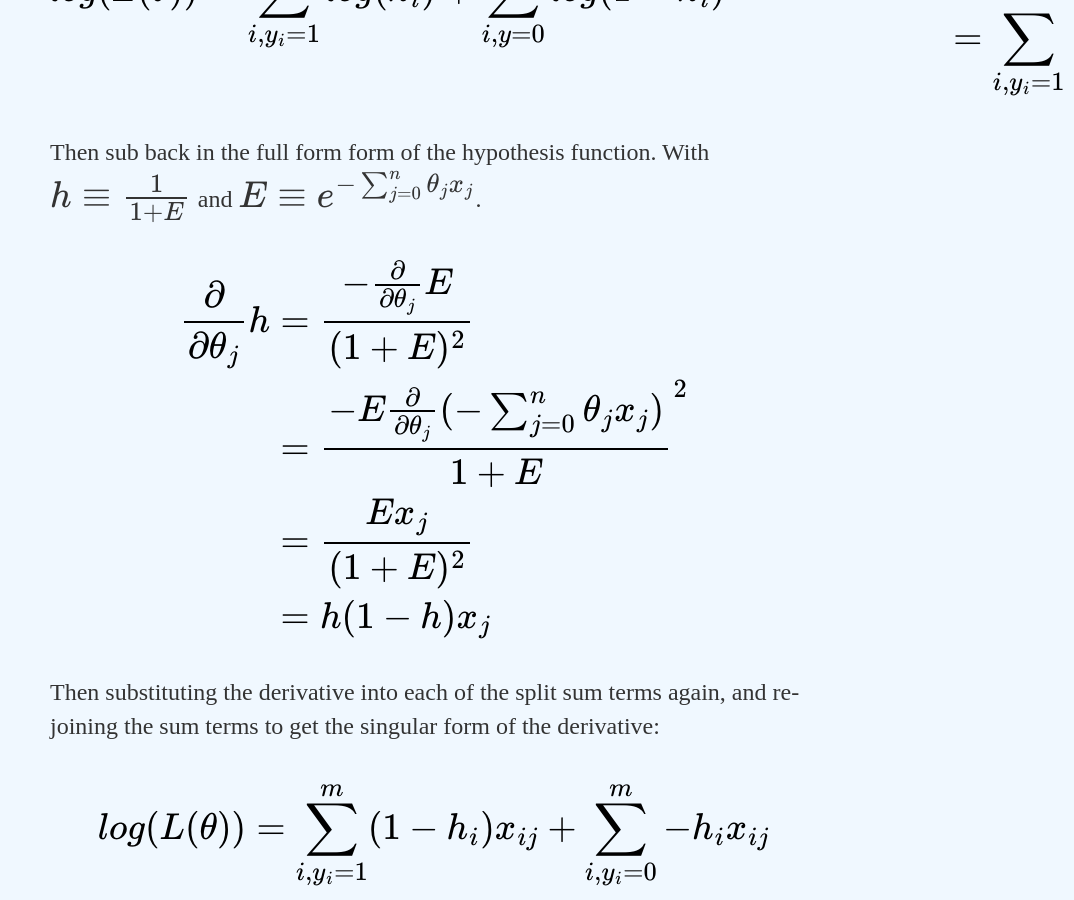
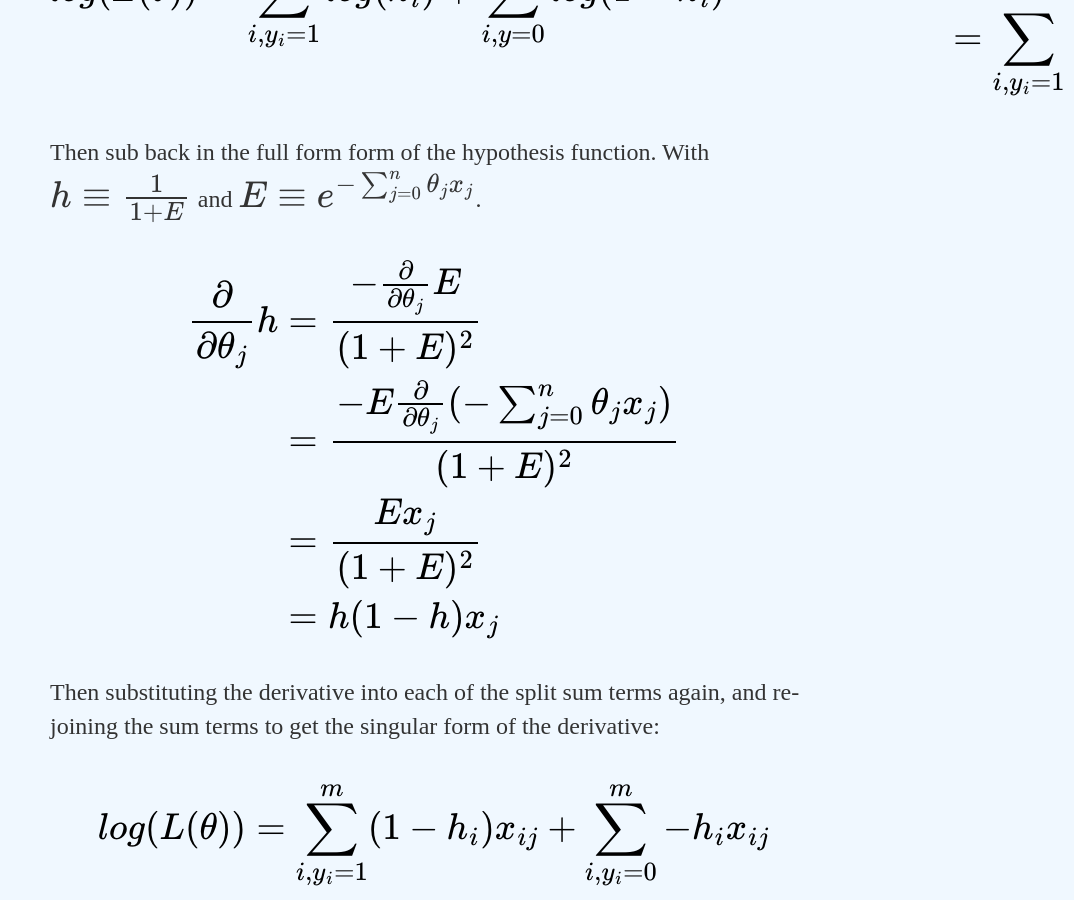
Before and after one commit to Kyle-Lewis/Kyle-Lewis.github.io, a Jekyll site: the page built from _posts/2018-03-05-Logistic-Regression.md, in a window 1280 px wide and 900 px high, scrolled down 3360 px. Shown: the whole window, without its empty margins (206-1280 px from the left). Built offline with Jekyll 4.4.1, drawn with Linux system fonts in a browser that asks for light colours; formulas are drawn with MathJax 3.

Commit message:
script update

```diff
--- a/_posts/2018-03-05-Logistic-Regression.md
+++ b/_posts/2018-03-05-Logistic-Regression.md
@@ -84,7 +84,7 @@ Then sub back in the full form form of the hypothesis function. With $h \equiv \
 <div style="font-size: 150%;">
 	$$
 		\begin{align}\frac{\partial}{\partial\theta_j}h & = \frac{-\frac{\partial}{\partial\theta_j}E}{(1+E)^2} \\
-		&= \frac{-E\frac{\partial}{\partial\theta_j}(-\sum_{j=0}^n\theta_jx_j)}{1+E}^2 \\
+		&= \frac{-E\frac{\partial}{\partial\theta_j}(-\sum_{j=0}^n\theta_jx_j)}{(1+E)^2} \\
 		&= \frac{Ex_j}{(1+E)^2} \\
 		&= h(1-h)x_j \\
 		\end{align}
```
